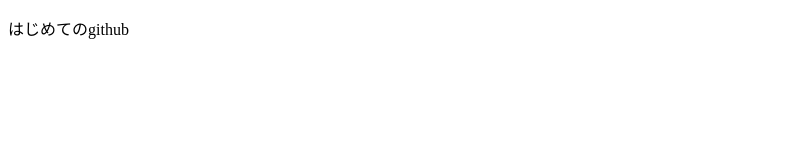
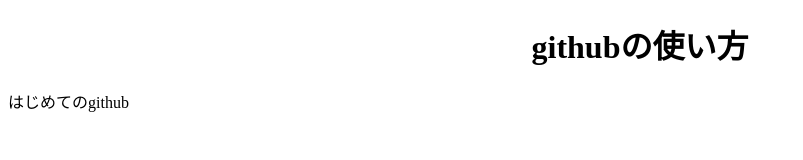
Before and after one commit to furufurufu18/furufurufu18.github.io, a plain HTML site: page index.html in a window 1280 px wide. Shown: the whole page, without its empty margins (0-803 px from the left). Drawn offline with Linux system fonts and the light colour scheme.

Commit message:
githubの使い方

```diff
--- a/index.html
+++ b/index.html
@@ -7,7 +7,8 @@
     <title>Document</title>
 </head>
 <body>
-    <p>はじめてのgithub</p>
+    <h1 align="center">githubの使い方</h1>
+    <p>はじめてのgithub </p>
 
 </body>
 </html>
```
